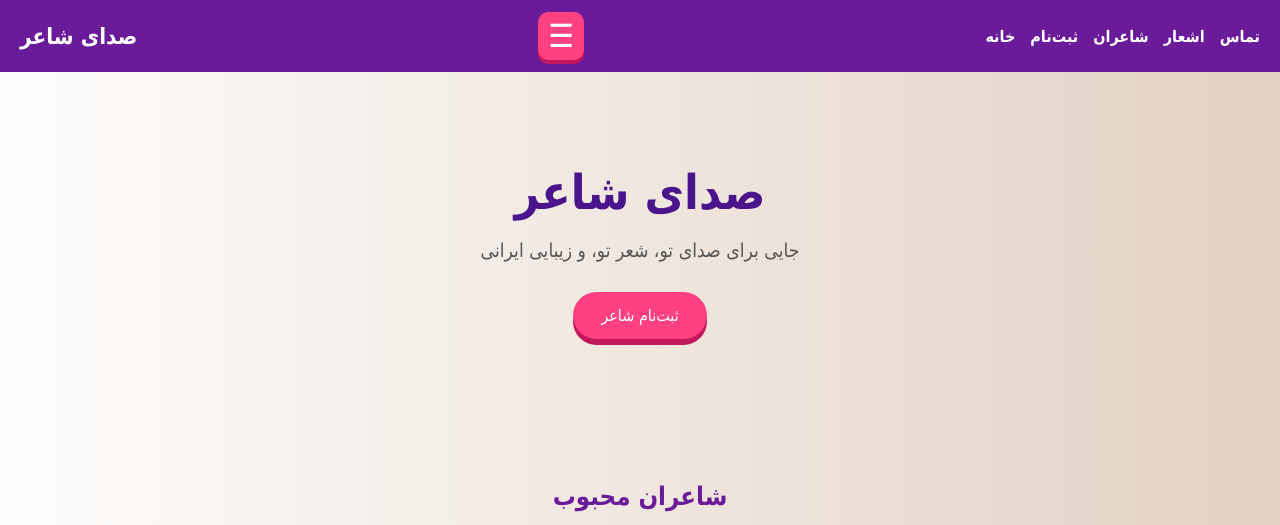
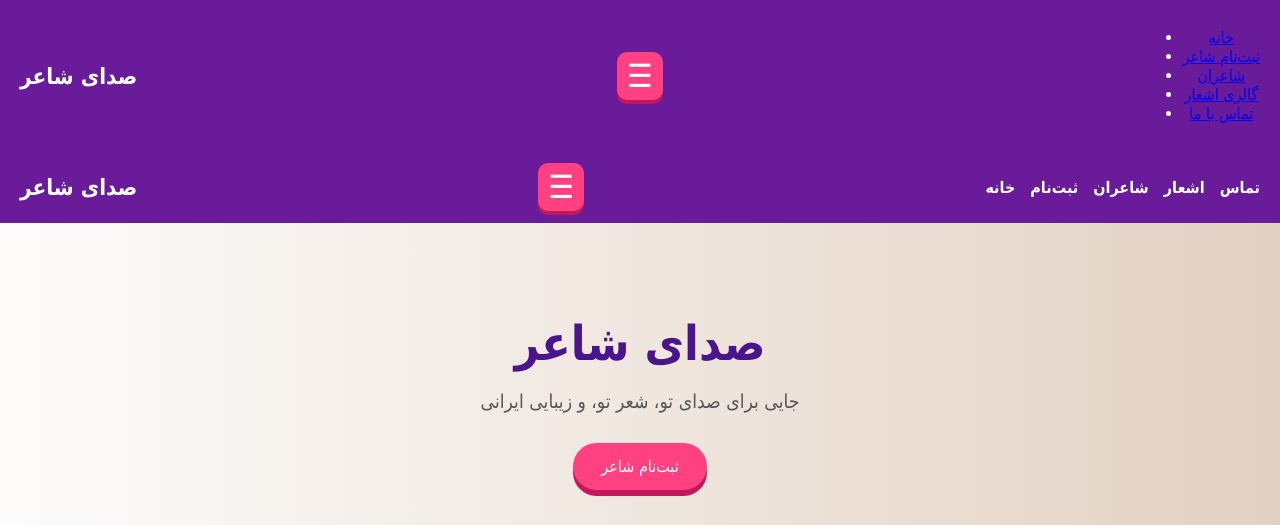
Before and after one commit to Mahsoon53/shaeran_moaser, a plain HTML site: page index.html in a window 1280 px wide. Shown: the top 525 px of the page. Drawn offline with Linux system fonts and the light colour scheme.

Commit message:
Update index.html
منوی جدیدتر همبرگری

```diff
--- a/index.html
+++ b/index.html
@@ -2,10 +2,24 @@
 <html lang="fa">
 <head>
   <meta charset="UTF-8">
-  <title>صدای شاعر | خانه</title>
+  <title>شاعر بفرما دم در بده| خانه</title>
   <meta name="viewport" content="width=device-width, initial-scale=1">
   <link rel="stylesheet" href="style.css">
 </head>
+  <nav class="top-bar">
+  <span class="logo">صدای شاعر</span>
+  <span class="menu-toggle" onclick="toggleMenu()">☰</span>
+
+  <div class="menu-drawer" id="menuDrawer">
+    <ul>
+      <li><a href="index.html">خانه</a></li>
+      <li><a href="signup.html">ثبت‌نام شاعر</a></li>
+      <li><a href="poets.html">شاعران</a></li>
+      <li><a href="gallery.html">گالری اشعار</a></li>
+      <li><a href="contact.html">تماس با ما</a></li>
+    </ul>
+  </div>
+  </nav>
 <body>
   </div>
 </div>
```
